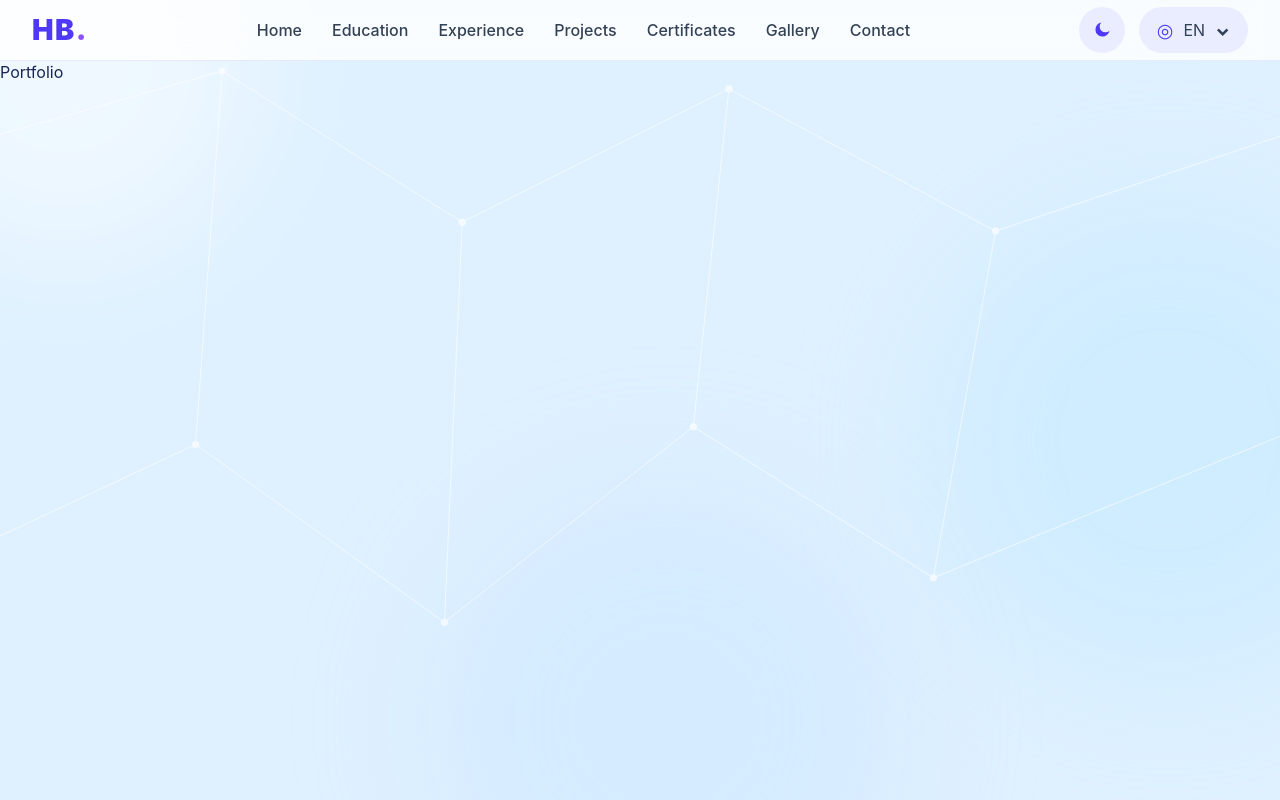
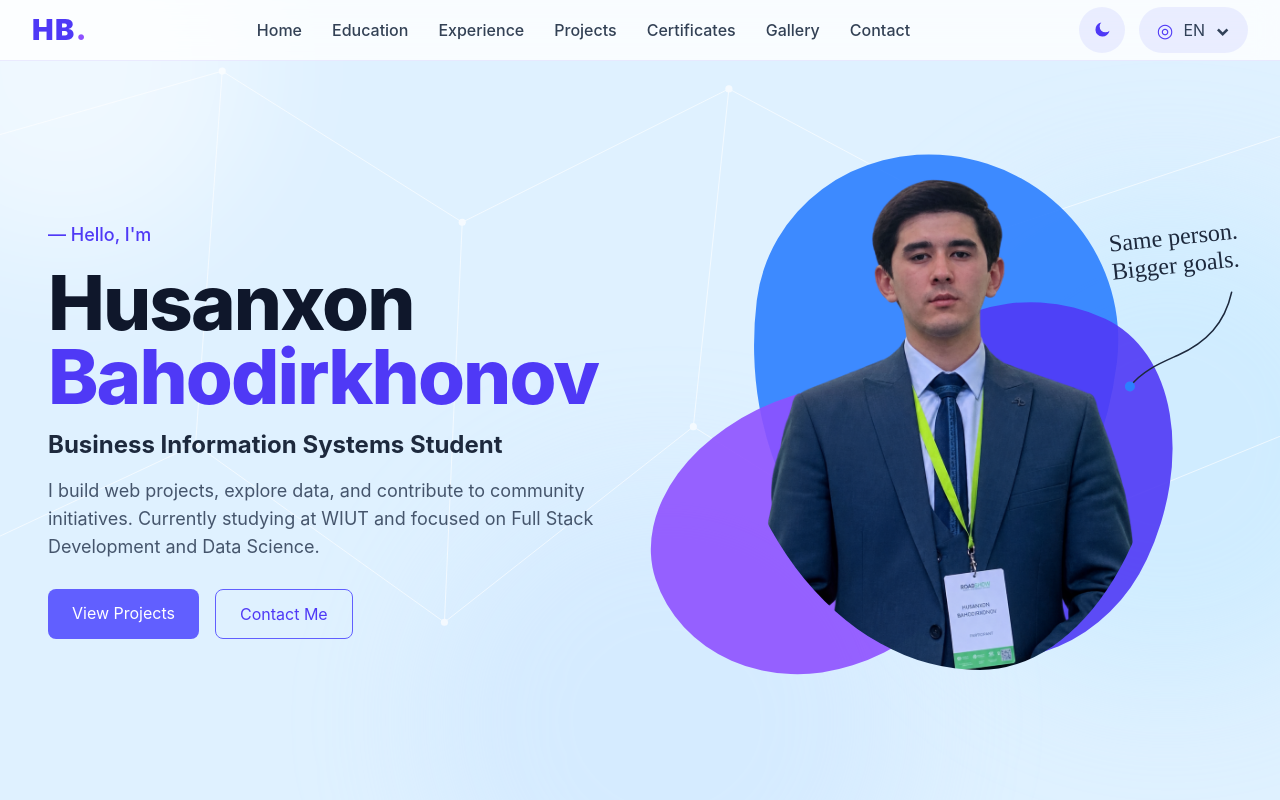
Before and after one commit to Husanxon4407/portfolio-website, a React (Vite) app: page / in a window 1280 px wide. Shown: the top 800 px of the page. Built offline with nearby package versions, Linux system fonts and the light colour scheme.

Commit message:
Update hero section desing

```diff
--- a/src/App.jsx
+++ b/src/App.jsx
@@ -1,7 +1,8 @@
 import {useState} from "react";
 import Background from "./components/Background/Background.jsx";
 import Navbar from "./components/Navbar/Navbar.jsx";
-import Footer from './components/Footer/Footer.jsx'
+import Footer from './components/Footer/Footer.jsx';
+import Hero from './components/Hero/Hero.jsx';
 function App() {
     const [darkMode, setDarkMode] = useState(false);
     const [language, setLanguage] = useState("EN");
@@ -15,12 +16,10 @@ function App() {
                 setLanguage={setLanguage}
             />
             <main className="pt-[60px]">
-                <section
-                    id="home"
-                    className="min-h-screen"
-                >
-                    Portfolio
-                </section>
+               <Hero
+                   darkMode={darkMode}
+                   language={language}
+               />
             </main>
             <Footer
                 darkMode={darkMode}
--- /dev/null
+++ b/src/components/Hero/Hero.jsx
@@ -0,0 +1,190 @@
+function Hero({ darkMode, language }) {
+    return (
+        <section
+            id="home"
+            className="relative min-h-[calc(100vh-60px)]"
+        >
+            <div className="mx-auto flex min-h-[calc(100vh-60px)] w-full max-w-[1520px] items-center px-5 py-8 sm:px-8 lg:px-12 lg:py-10">
+
+                <div className="grid w-full items-center gap-10 lg:grid-cols-[1fr_1fr] lg:gap-4">
+
+                    {/* LEFT — INTRODUCTION */}
+
+                    <div>
+                        <p
+                            className={`mb-4 text-lg font-medium ${
+                                darkMode
+                                    ? 'text-cyan-300'
+                                    : 'text-indigo-600'
+                            }`}
+                        >
+                            — Hello, I'm
+                        </p>
+
+                        <h1
+                            className={`text-5xl font-extrabold leading-[0.98] tracking-tight sm:text-6xl lg:text-[76px] ${
+                                darkMode
+                                    ? 'text-slate-100'
+                                    : 'text-slate-900'
+                            }`}
+                        >
+                            Husanxon
+                            <br />
+                            <span
+                                className={
+                                    darkMode
+                                        ? 'text-cyan-300'
+                                        : 'text-indigo-600'
+                                }
+                            >
+                                Bahodirkhonov
+                            </span>
+                        </h1>
+
+                        <h2
+                            className={`mt-4 text-xl font-bold sm:text-2xl ${
+                                darkMode
+                                    ? 'text-slate-100'
+                                    : 'text-slate-800'
+                            }`}
+                        >
+                            Business Information Systems Student
+                        </h2>
+
+                        <p
+                            className={`mt-4 max-w-[600px] text-base leading-7 sm:text-lg ${
+                                darkMode
+                                    ? 'text-slate-400'
+                                    : 'text-slate-600'
+                            }`}
+                        >
+                            I build web projects, explore data, and contribute
+                            to community initiatives. Currently studying at
+                            WIUT and focused on Full Stack Development and
+                            Data Science.
+                        </p>
+
+                        <div className="mt-7 flex flex-wrap gap-4">
+                            <a
+                                href="#projects"
+                                className="rounded-lg bg-indigo-500 px-6 py-3 font-semibold text-white no-underline transition-all duration-300 hover:-translate-y-1 hover:bg-indigo-600"
+                            >
+                                View Projects
+                            </a>
+
+                            <a
+                                href="#contact"
+                                className={`rounded-lg border px-6 py-3 font-semibold no-underline transition-all duration-300 hover:-translate-y-1 ${
+                                    darkMode
+                                        ? 'border-cyan-400/50 text-cyan-300 hover:bg-cyan-400/10'
+                                        : 'border-indigo-500 text-indigo-600 hover:bg-indigo-500/5'
+                                }`}
+                            >
+                                Contact Me
+                            </a>
+                        </div>
+                    </div>
+
+                    {/* RIGHT — PORTRAIT */}
+
+                    <div className="relative flex justify-center lg:justify-center">
+                        <div className="relative h-[620px] w-[620px]">
+
+                            {/* SHAPE 1 — LARGE BLUE BACKGROUND */}
+
+                            <div
+                                className={`absolute left-[135px] top-[35px] h-[440px] w-[365px] rotate-[7deg] rounded-[48%_52%_45%_55%/38%_42%_58%_62%] ${
+                                    darkMode
+                                        ? 'bg-cyan-500/80'
+                                        : 'bg-blue-500/90'
+                                }`}
+                            />
+
+                            {/* SHAPE 2 — RIGHT PURPLE/BLUE SHAPE */}
+
+                            <div
+                                className={`absolute right-[65px] top-[175px] h-[365px] w-[310px] rotate-[25deg] rounded-[55%_45%_48%_52%/45%_55%_45%_55%] ${
+                                    darkMode
+                                        ? 'bg-indigo-600/85'
+                                        : 'bg-indigo-600/90'
+                                }`}
+                            />
+
+                            {/* SHAPE 3 — LOWER LEFT PURPLE SHAPE */}
+
+                            <div
+                                className={`absolute bottom-[70px] left-[35px] h-[275px] w-[335px] rotate-[-18deg] rounded-[55%_45%_52%_48%/48%_52%_48%_52%] ${
+                                    darkMode
+                                        ? 'bg-indigo-500/80'
+                                        : 'bg-violet-500/90'
+                                }`}
+                            />
+
+                            {/* PORTRAIT CLIPPING AREA */}
+
+                            <div className="absolute bottom-[70px] left-[105px] z-10 h-[500px] w-[450px] overflow-hidden rounded-[48%_52%_42%_58%/30%_38%_62%_70%]">
+
+                                <img
+                                    src={`${import.meta.env.BASE_URL}husanxon-cutout.png`}
+                                    alt="Husanxon Bahodirkhonov"
+                                    className="absolute left-1/2 top-[-10px] h-[700px] w-auto max-w-none -translate-x-1/2 object-contain"
+                                />
+
+                            </div>
+
+                            {/* SAME PERSON — BIGGER GOALS */}
+
+                            <div
+                                className={`absolute right-[-5px] top-[105px] z-20 rotate-[-6deg] ${
+                                    darkMode
+                                        ? 'text-slate-200'
+                                        : 'text-slate-800'
+                                }`}
+                            >
+
+                                <p className="m-0 font-[cursive] text-xl leading-6 sm:text-2xl">
+                                    Same person.
+                                </p>
+
+                                <p className="m-0 mt-1 font-[cursive] text-xl leading-6 sm:text-2xl">
+                                    Bigger goals.
+                                </p>
+
+                                {/* CURVED CONNECTION */}
+
+                                <svg
+                                    className="absolute right-[5px] top-[65px] h-[100px] w-[125px]"
+                                    viewBox="0 0 125 100"
+                                    fill="none"
+                                    aria-hidden="true"
+                                >
+                                    <path
+                                        d="M118 8 C108 38 88 55 58 65 C40 71 22 76 7 91"
+                                        stroke="currentColor"
+                                        strokeWidth="1.5"
+                                        strokeLinecap="round"
+                                    />
+
+                                    <circle
+                                        cx="7"
+                                        cy="91"
+                                        r="5"
+                                        className={
+                                            darkMode
+                                                ? 'fill-cyan-400'
+                                                : 'fill-blue-500'
+                                        }
+                                    />
+                                </svg>
+
+                            </div>
+
+                        </div>
+                    </div>
+                </div>
+            </div>
+        </section>
+    )
+}
+
+export default Hero
```
Also changed, not shown: public/husanxon-cutout.png (added).
